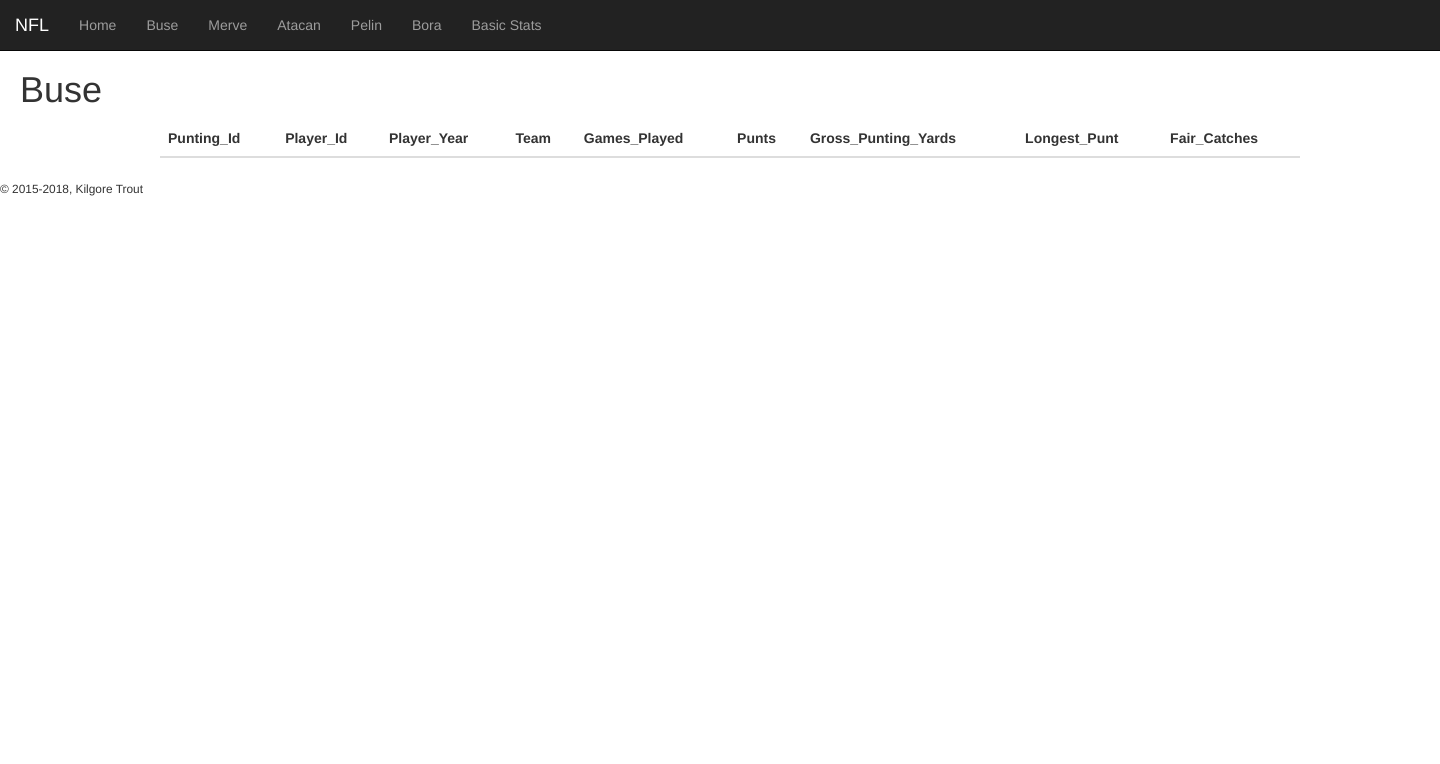
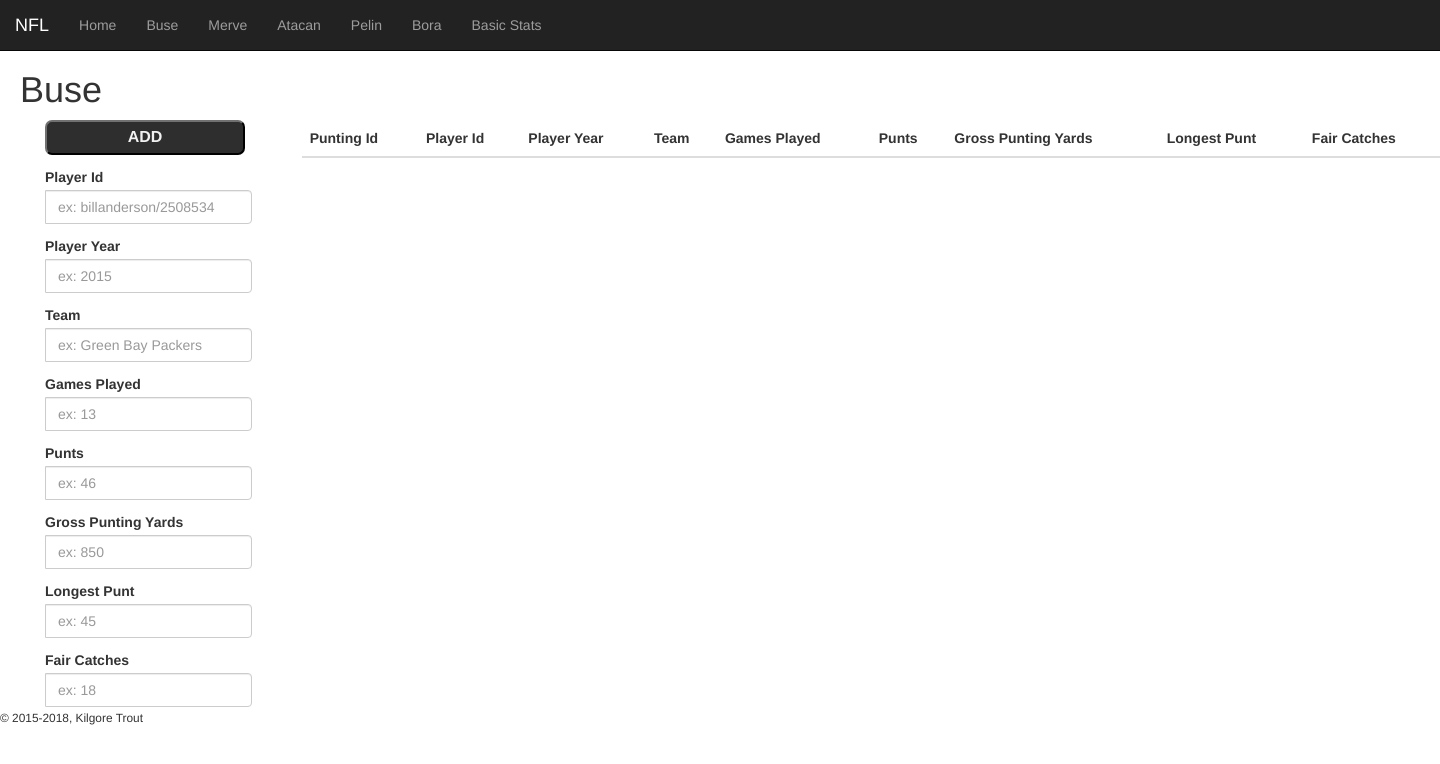
Before and after one commit to itudb2202/itudb2202, a Flask app: page /buse in a window 1440 px wide. Shown: the top 764 px of the page. Run offline with Flask 2, Linux system fonts and the light colour scheme; data that the repository does not hold is empty; some libraries are stand-ins or nearby versions.

Commit message:
add button and text boxes are added

```diff
--- a/proje/templates/buse.html
+++ b/proje/templates/buse.html
@@ -1,19 +1,186 @@
 {% extends "layout.html" %} {% block content %}
+
 <h1>Buse</h1>
 
+<div class="row ms-4">
+  <div class="col-sm-2" style="margin-left: 25px">
+    <button
+      as="input"
+      type="submit"
+      value="Submit"
+      style="
+        width: 200px;
+        height: 35px;
+        color: rgb(241, 241, 241);
+        background-color: rgb(46, 46, 46);
+        font-weight: bold;
+        font-size: medium;
+        border-radius: 7px;
+        border-color: rgb(29, 29, 29);
+      "
+    >
+      ADD
+    </button>
+    <div class="input-group mb-3" style="margin-top: 12px">
+      <div class="input-group-prepend">
+        <span
+          class="input-group-text"
+          style="font-weight: 600"
+          id="basic-addon1"
+          >Player Id</span
+        >
+      </div>
+      <input
+        type="text"
+        class="form-control"
+        placeholder="ex: billanderson/2508534"
+        aria-label="Player_Id"
+        aria-describedby="basic-addon1"
+        style="margin-top: 3px"
+      />
+    </div>
+    <div class="input-group mb-3" style="margin-top: 12px">
+      <div class="input-group-prepend">
+        <span
+          class="input-group-text"
+          style="font-weight: 600"
+          id="basic-addon1"
+          >Player Year</span
+        >
+      </div>
+      <input
+        type="text"
+        class="form-control"
+        placeholder="ex: 2015"
+        aria-label="Username"
+        aria-describedby="basic-addon1"
+        style="margin-top: 3px"
+      />
+    </div>
+    <div class="input-group mb-3" style="margin-top: 12px">
+      <div class="input-group-prepend">
+        <span
+          class="input-group-text"
+          style="font-weight: 600"
+          id="basic-addon1"
+          >Team</span
+        >
+      </div>
+      <input
+        type="text"
+        class="form-control"
+        placeholder="ex: Green Bay Packers"
+        aria-label="Team"
+        aria-describedby="basic-addon1"
+        style="margin-top: 3px"
+      />
+    </div>
+    <div class="input-group mb-3" style="margin-top: 12px">
+      <div class="input-group-prepend">
+        <span
+          class="input-group-text"
+          style="font-weight: 600"
+          id="basic-addon1"
+          >Games Played</span
+        >
+      </div>
+      <input
+        type="text"
+        class="form-control"
+        placeholder="ex: 13"
+        aria-label="Games_Played"
+        aria-describedby="basic-addon1"
+        style="margin-top: 3px"
+      />
+    </div>
+    <div class="input-group mb-3" style="margin-top: 12px">
+      <div class="input-group-prepend">
+        <span
+          class="input-group-text"
+          style="font-weight: 600"
+          id="basic-addon1"
+          >Punts</span
+        >
+      </div>
+      <input
+        type="text"
+        class="form-control"
+        placeholder="ex: 46"
+        aria-label="Punts"
+        aria-describedby="basic-addon1"
+        style="margin-top: 3px"
+      />
+    </div>
+    <div class="input-group mb-3" style="margin-top: 12px">
+      <div class="input-group-prepend">
+        <span
+          class="input-group-text"
+          style="font-weight: 600"
+          id="basic-addon1"
+          >Gross Punting Yards</span
+        >
+      </div>
+      <input
+        type="text"
+        class="form-control"
+        placeholder="ex: 850"
+        aria-label="Gross_Punting_Yards"
+        aria-describedby="basic-addon1"
+        style="margin-top: 3px"
+      />
+    </div>
+    <div class="input-group mb-5" style="margin-top: 12px">
+      <div class="input-group-prepend">
+        <span
+          class="input-group-text"
+          style="font-weight: 600"
+          id="basic-addon1"
+          >Longest Punt</span
+        >
+      </div>
+      <input
+        type="text"
+        class="form-control"
+        placeholder="ex: 45"
+        aria-label="Longest_Punt"
+        aria-describedby="basic-addon1"
+        style="margin-top: 3px"
+      />
+    </div>
+    <div class="input-group mb-3" style="margin-top: 12px">
+      <div class="input-group-prepend">
+        <span
+          class="input-group-text"
+          style="font-weight: 600"
+          id="basic-addon1"
+          >Fair Catches</span
+        >
+      </div>
+      <input
+        type="text"
+        class="form-control"
+        placeholder="ex: 18"
+        aria-label="Fair_Catches"
+        aria-describedby="basic-addon1"
+        style="margin-top: 3px"
+      />
+    </div>
+  </div>
+
+  <div class="col-sm-6">
     <div class="container">
       <table class="table table-hover">
         <thead>
           <tr>
-        <th>Punting_Id</th>
-        <th>Player_Id</th>
-        <th>Player_Year</th>
+            <th>Punting Id</th>
+            <th>Player Id</th>
+            <th>Player Year</th>
             <th>Team</th>
-        <th>Games_Played</th>
+            <th>Games Played</th>
             <th>Punts</th>
-        <th>Gross_Punting_Yards</th>
-        <th>Longest_Punt</th>
-        <th>Fair_Catches</th>
+            <th>Gross Punting Yards</th>
+            <th>Longest Punt</th>
+            <th>Fair Catches</th>
           </tr>
         </thead>
         <tbody>
@@ -30,7 +197,22 @@
             <td>{{Longest_Punt}}</td>
             <td>{{Fair_Catches}}</td>
             <td>
-          <a href="{{ url_for('delete_punting', punting_id = Punting_Id)}}"
+              <a
+                href="{{ url_for('delete_punting', punting_id = Punting_Id)}}"
+                type="submit"
+                value="Submit"
+                style="
+                  padding-left: 7px;
+                  padding-right: 7px;
+                  padding-top: 4px;
+                  padding-bottom: 4px;
+                  color: rgb(241, 241, 241);
+                  background-color: rgb(46, 46, 46);
+                  font-weight: bold;
+                  font-size: small;
+                  border-radius: 5px;
+                  border-color: rgb(8, 40, 40);
+                "
                 >Delete Row</a
               >
             </td>
@@ -39,5 +221,7 @@
         </tbody>
       </table>
     </div>
+  </div>
+</div>
 
 {% endblock %}
--- a/proje/templates/layout.html
+++ b/proje/templates/layout.html
@@ -7,6 +7,12 @@
       rel="stylesheet"
       href="https://maxcdn.bootstrapcdn.com/bootstrap/3.3.7/css/bootstrap.min.css"
     />
+    <style>
+      .body {
+        margin-top: 70px;
+        margin-left: 20px;
+      }
+    </style>
   </head>
   <body>
     <nav class="navbar navbar-inverse navbar-fixed-top">
@@ -26,9 +32,7 @@
       </div>
     </nav>
 
-    <div style="margin-top: 70px; margin-left: 20px">
-      {% block content %}{% endblock %}
-    </div>
+    <div class="body">{% block content %}{% endblock %}</div>
 
     <footer>
       <small>&copy; 2015-2018, Kilgore Trout</small>
```
Lines whose indentation alone changed are shown as unchanged.
